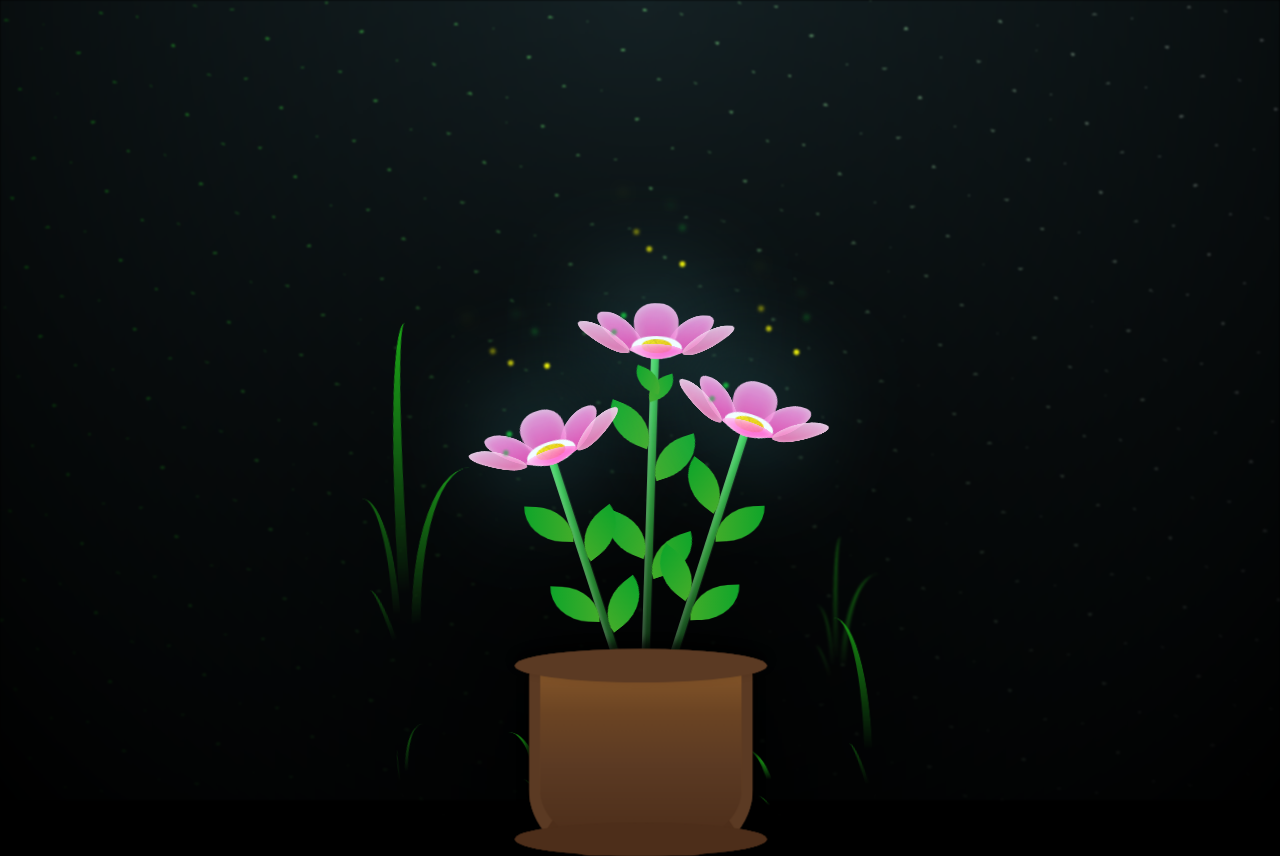
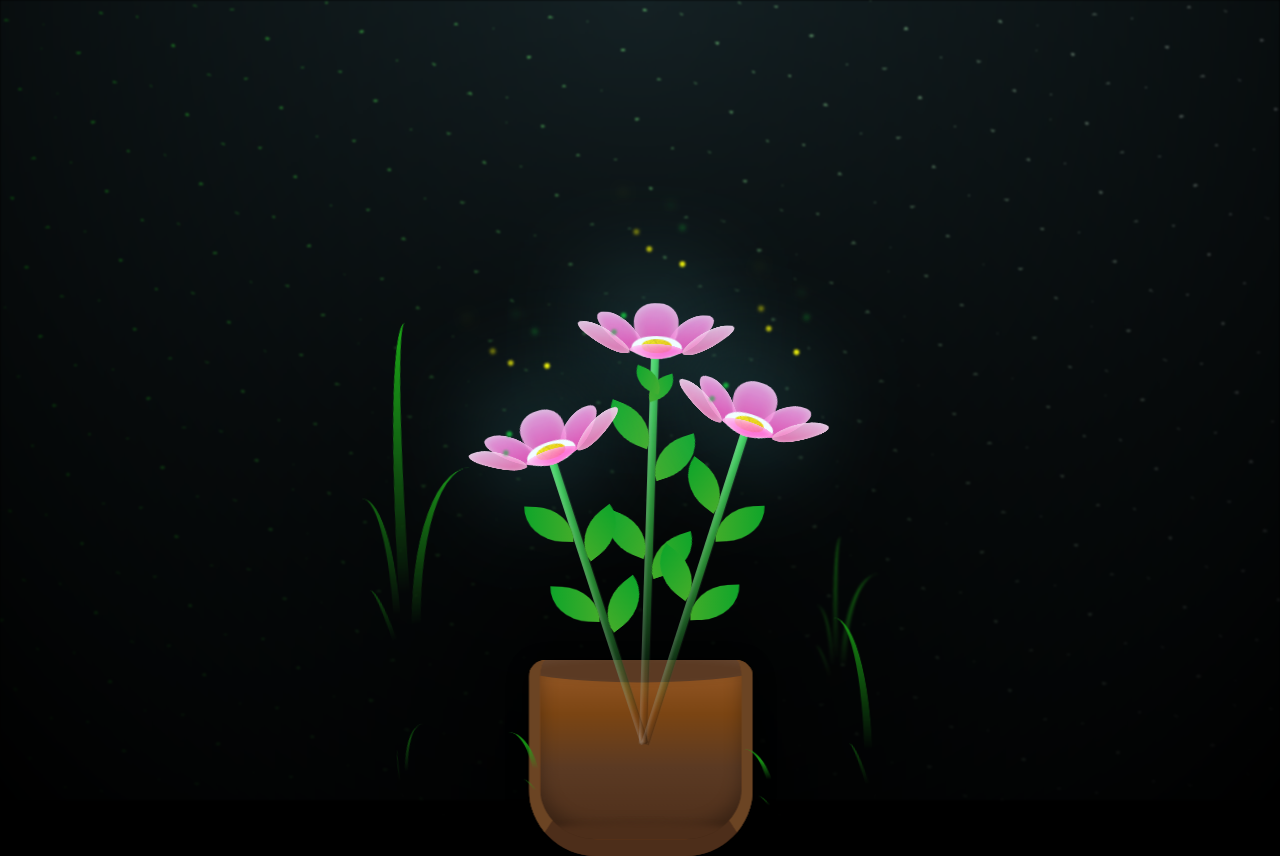
Before and after one commit to sadaf953/glowing_flower, a plain HTML site: page index.html in a window 1280 px wide. Drawn offline with Linux system fonts and the light colour scheme.

Commit message:
final draft

```diff
--- a/style.css
+++ b/style.css
@@ -297,22 +297,24 @@ body {
   transform: translateX(-50%);
   width: 40vmin;
   height: 35vmin;
-  background-color: #6B4423;
+  background-color: #8B4513;
   background-image: linear-gradient(
     to bottom,
-    #8B5A2B,
-    #6B4423 30%,
+    #9B5C2A,
+    #7B4513 30%,
     #5B3A23 60%,
     #4D2E1A
   );
   border-radius: 3vmin 3vmin 12vmin 12vmin;
-  border-left: 2vmin solid #5B3A23;
-  border-right: 2vmin solid #5B3A23;
+  border-left: 2vmin solid #6B4423;
+  border-right: 2vmin solid #6B4423;
   border-bottom: 3vmin solid #4D2E1A;
   box-shadow:
-    0 1vmin 2vmin rgba(0,0,0,0.5);
-  z-index: 10;
-  opacity:1;
+    inset 0 -2vmin 3vmin rgba(0,0,0,0.3),
+    0 1vmin 4vmin rgba(0,0,0,0.4);
+  z-index: 0;
+  opacity: 1;
+  overflow: hidden;
 }
 
 .flower__pot::before {
@@ -324,10 +326,10 @@ body {
   width: 45vmin;
   height: 6vmin;
   background-color: #5B3A23;
-  border-radius: 70%;
-  z-index: 10;
+  border-radius: 50%;
   box-shadow:
-    0 -1vmin 2vmin rgba(0,0,0,0.3);
+    0 -1vmin 2vmin rgba(0,0,0,0.2),
+    inset 0 1vmin 2vmin rgba(255,255,255,0.1);
 }
 
 .flower__pot::after {
@@ -339,9 +341,9 @@ body {
   width: 45vmin;
   height: 6vmin;
   background-color: #4D2E1A;
-  border-radius: 70%;
+  border-radius: 50%;
   opacity: 1;
-  z-index: 10;
+  filter: blur(0.5vmin);
 }
 
 @keyframes flower-g-long-ans {
```
Also changed, not shown: 1 other file.
